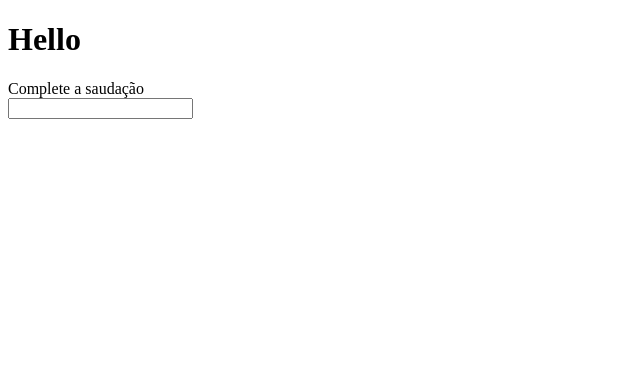
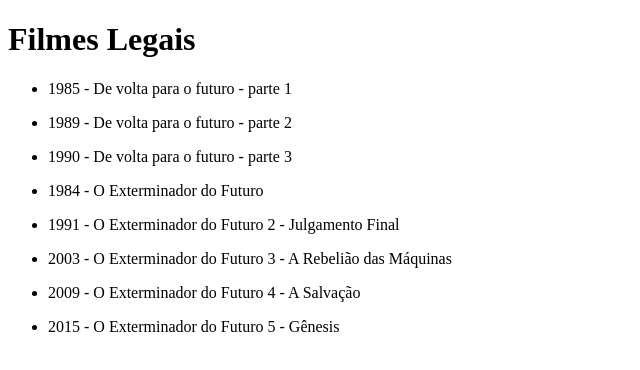
Before and after one commit to w-osilva/fcl-workshop-angular, a website: page index.html in a window 1280 px wide. Shown: the whole page, without its empty margins (0-640 px from the left). Drawn offline with nearby package versions, Linux system fonts and the light colour scheme.

Commit message:
Adicionando controller e utilizando ng-repeat

```diff
--- a/index.html
+++ b/index.html
@@ -5,10 +5,14 @@
     <script src="bower_components/angular/angular.js"></script>
     <script src="bower_components/jquery/dist/jquery.js"></script>
     <script src="src/app/app.js"></script>
+    <script src="src/app/controllers/indexCtrl.js"></script>
 </head>
 <body ng-app="MeuApp">
-    <h1>Hello <span ng-bind="texto"></span></h1>
-    <label>Complete a saudação</label><br/>
-    <input type="text" ng-model="texto"/>
+    <div ng-controller="indexCtrl">
+        <h1>Filmes Legais</h1>
+        <ul ng-repeat="(key, filme) in filmes">
+            <li>{{filme.ano}} - {{ filme.titulo }}</li>
+        </ul>
+    </div>
 </body>
 </html>
--- /dev/null
+++ b/src/app/controllers/indexCtrl.js
@@ -0,0 +1,38 @@
+angular.module('MeuApp')
+
+    .controller('indexCtrl', function($scope){
+        $scope.filmes = [
+            {
+                titulo: "De volta para o futuro - parte 1",
+                ano: "1985"
+            },
+            {
+                titulo: "De volta para o futuro - parte 2",
+                ano: "1989"
+            },
+            {
+                titulo: "De volta para o futuro - parte 3",
+                ano: "1990"
+            },
+            {
+                titulo: "O Exterminador do Futuro",
+                ano: "1984"
+            },
+            {
+                titulo: "O Exterminador do Futuro 2 - Julgamento Final",
+                ano: "1991"
+            },
+            {
+                titulo: "O Exterminador do Futuro 3 - A Rebelião das Máquinas",
+                ano: "2003"
+            },
+            {
+                titulo: "O Exterminador do Futuro 4 - A Salvação",
+                ano: "2009"
+            },
+            {
+                titulo: "O Exterminador do Futuro 5 - Gênesis",
+                ano: "2015"
+            },
+        ]
+    })
```
